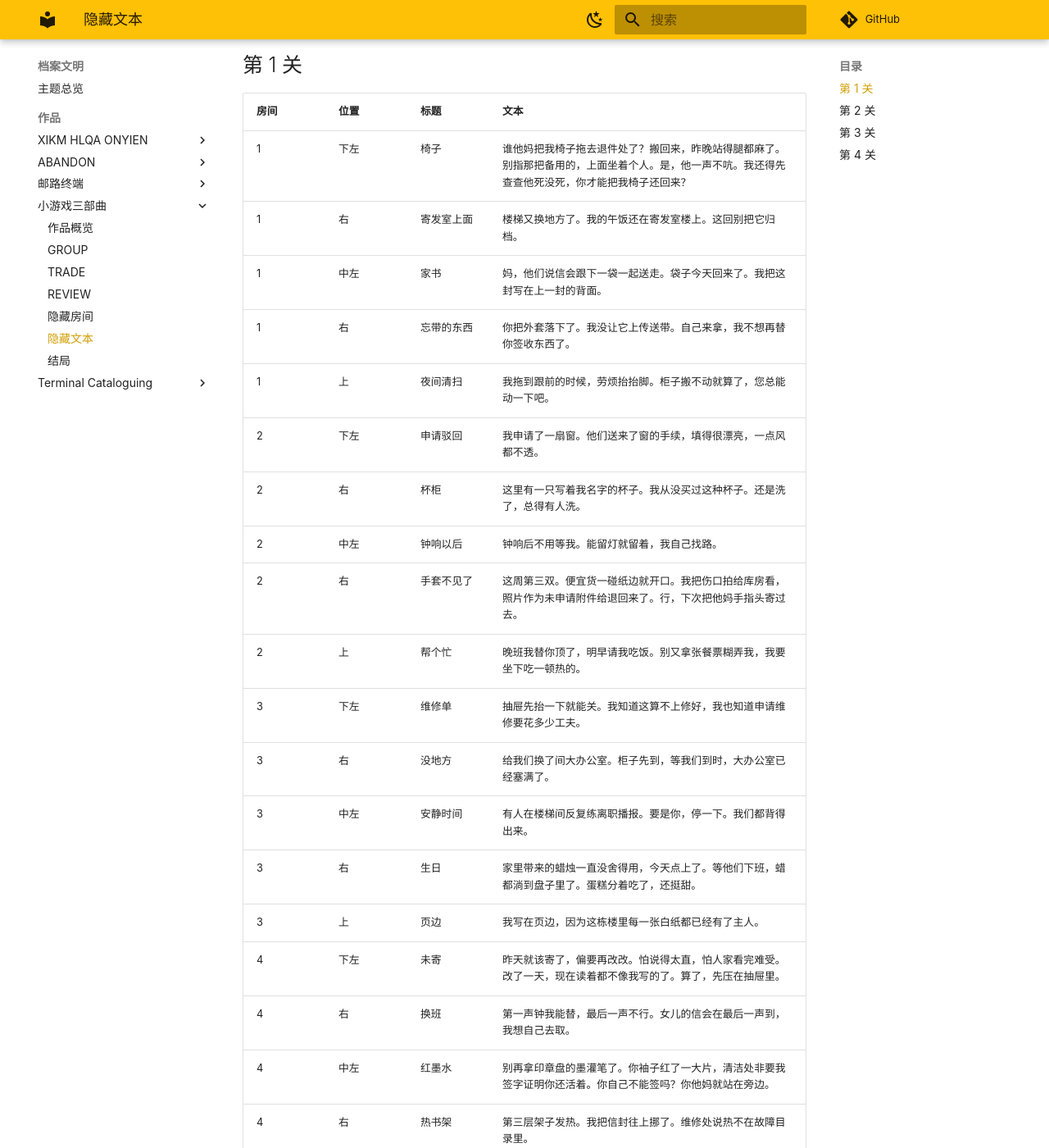
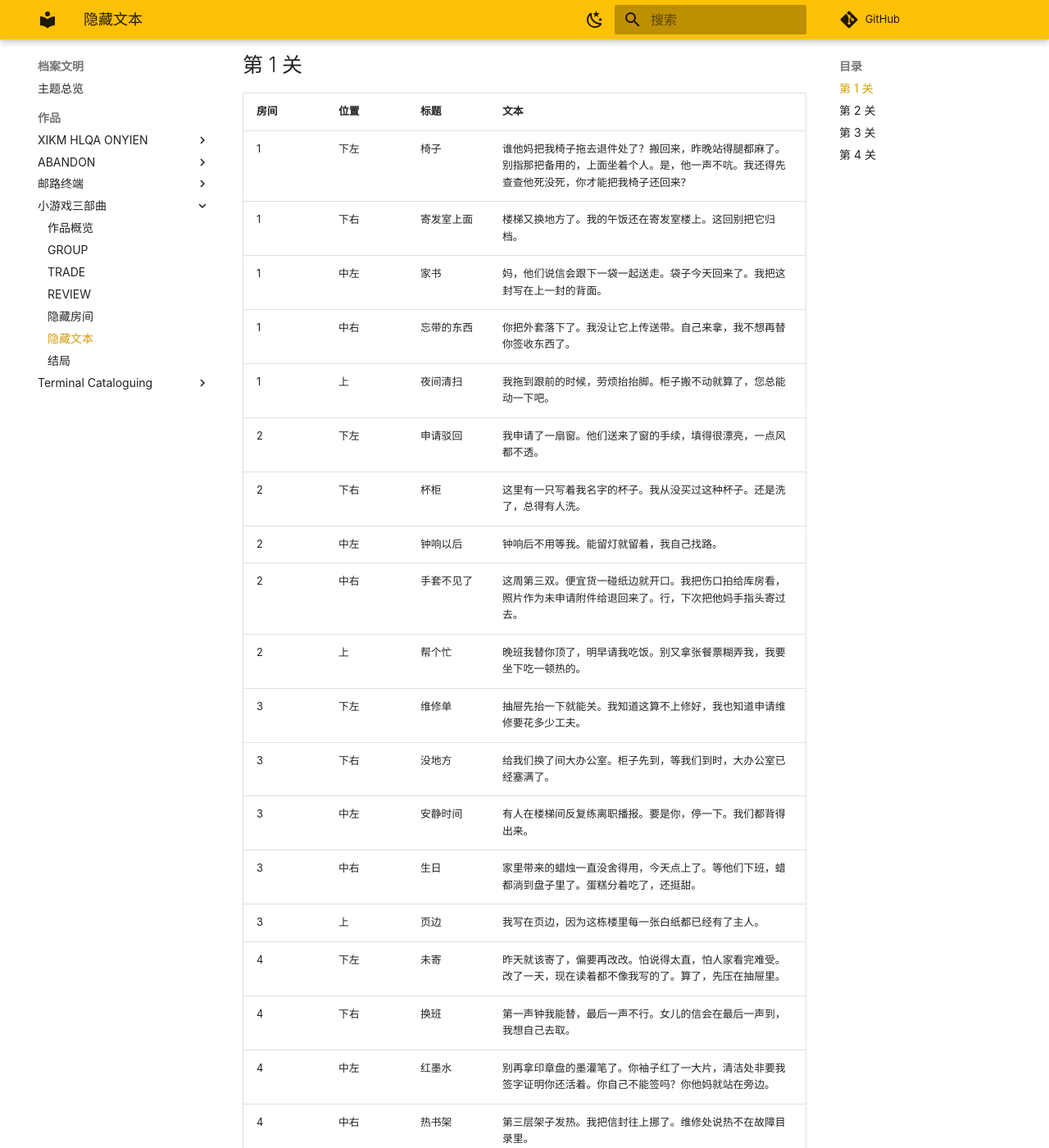
Before and after one commit to Rosmontis220/ARCHIVIST-Wiki, an MkDocs documentation site: the page built from docs/档案文明/作品/小游戏三部曲/隐藏文本.md, in a window 1280 px wide and 1400 px high, scrolled down 297 px. Shown: the whole window at 82% size. Built offline with MkDocs 1.6.1 and Material for MkDocs 9.7.7, drawn with Linux system fonts in a browser that asks for light colours; comment, search, counter and statistics services are not loaded; some of the changed text lies outside the part shown.

Commit message:
隐藏文本表修正：位置列继承层（下/中/上）

```diff
--- a/docs/档案文明/作品/小游戏三部曲/隐藏文本.md
+++ b/docs/档案文明/作品/小游戏三部曲/隐藏文本.md
@@ -15,24 +15,24 @@ REVIEW 每一关都有隐藏房间（进入方式见[隐藏房间](隐藏房间.
 | 房间 | 位置 | 标题 | 文本 |
 |---|---|---|---|
 | 1 | 下左 | 椅子 | 谁他妈把我椅子拖去退件处了？搬回来，昨晚站得腿都麻了。别指那把备用的，上面坐着个人。是，他一声不吭。我还得先查查他死没死，你才能把我椅子还回来？ |
-| 1 | 右 | 寄发室上面 | 楼梯又换地方了。我的午饭还在寄发室楼上。这回别把它归档。 |
+| 1 | 下右 | 寄发室上面 | 楼梯又换地方了。我的午饭还在寄发室楼上。这回别把它归档。 |
 | 1 | 中左 | 家书 | 妈，他们说信会跟下一袋一起送走。袋子今天回来了。我把这封写在上一封的背面。 |
-| 1 | 右 | 忘带的东西 | 你把外套落下了。我没让它上传送带。自己来拿，我不想再替你签收东西了。 |
+| 1 | 中右 | 忘带的东西 | 你把外套落下了。我没让它上传送带。自己来拿，我不想再替你签收东西了。 |
 | 1 | 上 | 夜间清扫 | 我拖到跟前的时候，劳烦抬抬脚。柜子搬不动就算了，您总能动一下吧。 |
 | 2 | 下左 | 申请驳回 | 我申请了一扇窗。他们送来了窗的手续，填得很漂亮，一点风都不透。 |
-| 2 | 右 | 杯柜 | 这里有一只写着我名字的杯子。我从没买过这种杯子。还是洗了，总得有人洗。 |
+| 2 | 下右 | 杯柜 | 这里有一只写着我名字的杯子。我从没买过这种杯子。还是洗了，总得有人洗。 |
 | 2 | 中左 | 钟响以后 | 钟响后不用等我。能留灯就留着，我自己找路。 |
-| 2 | 右 | 手套不见了 | 这周第三双。便宜货一碰纸边就开口。我把伤口拍给库房看，照片作为未申请附件给退回来了。行，下次把他妈手指头寄过去。 |
+| 2 | 中右 | 手套不见了 | 这周第三双。便宜货一碰纸边就开口。我把伤口拍给库房看，照片作为未申请附件给退回来了。行，下次把他妈手指头寄过去。 |
 | 2 | 上 | 帮个忙 | 晚班我替你顶了，明早请我吃饭。别又拿张餐票糊弄我，我要坐下吃一顿热的。 |
 | 3 | 下左 | 维修单 | 抽屉先抬一下就能关。我知道这算不上修好，我也知道申请维修要花多少工夫。 |
-| 3 | 右 | 没地方 | 给我们换了间大办公室。柜子先到，等我们到时，大办公室已经塞满了。 |
+| 3 | 下右 | 没地方 | 给我们换了间大办公室。柜子先到，等我们到时，大办公室已经塞满了。 |
 | 3 | 中左 | 安静时间 | 有人在楼梯间反复练离职播报。要是你，停一下。我们都背得出来。 |
-| 3 | 右 | 生日 | 家里带来的蜡烛一直没舍得用，今天点上了。等他们下班，蜡都淌到盘子里了。蛋糕分着吃了，还挺甜。 |
+| 3 | 中右 | 生日 | 家里带来的蜡烛一直没舍得用，今天点上了。等他们下班，蜡都淌到盘子里了。蛋糕分着吃了，还挺甜。 |
 | 3 | 上 | 页边 | 我写在页边，因为这栋楼里每一张白纸都已经有了主人。 |
 | 4 | 下左 | 未寄 | 昨天就该寄了，偏要再改改。怕说得太直，怕人家看完难受。改了一天，现在读着都不像我写的了。算了，先压在抽屉里。 |
-| 4 | 右 | 换班 | 第一声钟我能替，最后一声不行。女儿的信会在最后一声到，我想自己去取。 |
+| 4 | 下右 | 换班 | 第一声钟我能替，最后一声不行。女儿的信会在最后一声到，我想自己去取。 |
 | 4 | 中左 | 红墨水 | 别再拿印章盘的墨灌笔了。你袖子红了一大片，清洁处非要我签字证明你还活着。你自己不能签吗？你他妈就站在旁边。 |
-| 4 | 右 | 热书架 | 第三层架子发热。我把信封往上挪了。维修处说热不在故障目录里。 |
+| 4 | 中右 | 热书架 | 第三层架子发热。我把信封往上挪了。维修处说热不在故障目录里。 |
 | 4 | 上 | 借鞋 | 你的鞋在我桌下，我的还留在渡口你那边。走路小心些。 |
 
 ## 第 2 关
@@ -40,24 +40,24 @@ REVIEW 每一关都有隐藏房间（进入方式见[隐藏房间](隐藏房间.
 | 房间 | 位置 | 标题 | 文本 |
 |---|---|---|---|
 | 1 | 下左 | 错钟 | 钟提前响了，大家走了。我留下数完，钟的记录却说我响铃前就走了。 |
-| 1 | 右 | 灰尘账 | 灰尘要是也算留存材料，就该给清洁工处理费。这是我第二次写出来。 |
+| 1 | 下右 | 灰尘账 | 灰尘要是也算留存材料，就该给清洁工处理费。这是我第二次写出来。 |
 | 1 | 中左 | 包裹绳 | 库房说交回一整卷绳才给发一整卷。我问绑包裹用掉的那截怎么办，说不在申请范围内。恭喜这位，荣获全楼第一位无绳邮递员称号。 |
-| 1 | 右 | 楼梯平台 | 每天晚上有人等在平台上。我给他一把椅子，他问坐下会不会改变他的位置。 |
+| 1 | 中右 | 楼梯平台 | 每天晚上有人等在平台上。我给他一把椅子，他问坐下会不会改变他的位置。 |
 | 1 | 上 | 凉饭 | 拿撤回炉热午饭，饭没了，机器给打了一张完成回执。看来今天吃这个。谁再说至少是热的，过来跟我一起把回执吃了。 |
 | 2 | 下左 | 栏杆下面 | 我能听见楼下办公室，楼下听不见我们。我把牢骚扔过栏杆，希望有一张落到桌上。 |
-| 2 | 右 | 签名 | 我的签名已经简化成一个圈加一个点，复核照批。想试试底线在哪，旁边又画了个屁股。也批了。我对这个部门很有意见。 |
+| 2 | 下右 | 签名 | 我的签名已经简化成一个圈加一个点，复核照批。想试试底线在哪，旁边又画了个屁股。也批了。我对这个部门很有意见。 |
 | 2 | 中左 | 柜子钥匙 | 钥匙是在锁着的柜子里面找到的。请先记下这件事，免得有人问我怎么找到的。 |
-| 2 | 右 | 空盘 | 空盘被作为一次空投递退回。现在得送一只盘，解释上一只盘。 |
+| 2 | 中右 | 空盘 | 空盘被作为一次空投递退回。现在得送一只盘，解释上一只盘。 |
 | 2 | 上 | 晚饭时的名字 | 晚饭想试着叫真名，最后三个人被叫成一个名字。我们笑得有点太大声了。 |
 | 3 | 下左 | 擦窗 | 擦了墙上画的窗，报了加班费。你先别急着骂我，他们每周还雇画师把灰重新画上去。我俩合作挺好的，别给捅出去。 |
-| 3 | 右 | 假日排班 | 表上没有假日，只有一块标着假日的空格。我们轮流守那块空格。 |
+| 3 | 下右 | 假日排班 | 表上没有假日，只有一块标着假日的空格。我们轮流守那块空格。 |
 | 3 | 中左 | 小植物 | 灯还没装好，它就朝那边长了。我还是把它放在桌上。有东西在长，总是好事。 |
-| 3 | 右 | 备用外套 | 这件衣服谁值夜班谁穿得合身。我那件带回家以后，反而不合身了。 |
+| 3 | 中右 | 备用外套 | 这件衣服谁值夜班谁穿得合身。我那件带回家以后，反而不合身了。 |
 | 3 | 上 | 歪推车 | 推车左轮保持歪着。轮子正了，转弯就撞墙。 |
 | 4 | 下左 | 私人生日 | 我知道自己的生日，索引记的是另一天。有人来制止以前，两个都过。 |
-| 4 | 右 | 新邻居 | 新办公室一夜之间来了。里面的人记得和我们共事了很多年。我问了他们水壶的事。 |
+| 4 | 下右 | 新邻居 | 新办公室一夜之间来了。里面的人记得和我们共事了很多年。我问了他们水壶的事。 |
 | 4 | 中左 | 水壶 | 水没开，壶就叫。有人贴了张警告，另一个人又贴了张关于警告的警告。水还是凉的，工钱报了三个班。进展喜人。 |
-| 4 | 右 | 拼写 | 改了地址，包裹退到了我这里。原来的拼写错了，可它好像确实有地方能去。 |
+| 4 | 中右 | 拼写 | 改了地址，包裹退到了我这里。原来的拼写错了，可它好像确实有地方能去。 |
 | 4 | 上 | 衣钩 | 有人在我的衣钩上写了旧部门名。我还把衣服挂那儿，它知道这件衣服有多重。 |
 
 ## 第 3 关
@@ -65,24 +65,24 @@ REVIEW 每一关都有隐藏房间（进入方式见[隐藏房间](隐藏房间.
 | 房间 | 位置 | 标题 | 文本 |
 |---|---|---|---|
 | 1 | 下左 | 铰链 | 门终于不叫了，真好。也打不开了。维修说旧故障排除，新故障另计，收两次工时。这帮孙子真会做生意。 |
-| 1 | 右 | 晚车 | 车迟到就等它。司机迟到，别拿信受罚。 |
+| 1 | 下右 | 晚车 | 车迟到就等它。司机迟到，别拿信受罚。 |
 | 1 | 中左 | 一张白纸 | 留了一张白纸，等下班再用。我没什么重要的事要写，所以才留着它。 |
-| 1 | 右 | 安静房间 | 以前很吵的房间，撤掉索引以后被说成安静了。我路过那段楼梯还是走得很快。 |
+| 1 | 中右 | 安静房间 | 以前很吵的房间，撤掉索引以后被说成安静了。我路过那段楼梯还是走得很快。 |
 | 1 | 上 | 杯把 | 别把所有杯把都转到背着走道的一边。新来的办事员只有一只手。 |
 | 2 | 下左 | 补发工资 | 工资装在一个写着上一载体的袋里送来，花不了。会计看起来很尴尬。 |
-| 2 | 右 | 搬桌 | 桌子搬了，抽屉没搬。我的私人物品现在属于另一层的桌子。 |
+| 2 | 下右 | 搬桌 | 桌子搬了，抽屉没搬。我的私人物品现在属于另一层的桌子。 |
 | 2 | 中左 | 长队 | 第一声钟以后队伍就没动过。我不敢问我们到底是队伍，还是它的记录。 |
-| 2 | 右 | 两只钟 | 两只钟走得不一样。慢的说该吃饭我就吃，快的说下班我就走。 |
+| 2 | 中右 | 两只钟 | 两只钟走得不一样。慢的说该吃饭我就吃，快的说下班我就走。 |
 | 2 | 上 | 文件夹的气味 | 最旧的文件夹有雨味。这里不下雨。难熬的时候我会打开一个。 |
 | 3 | 下左 | 告示 | 拆了不许拆告示的告示。它把防火说明挡住了。 |
-| 3 | 右 | 新椅子 | 新椅子没有腿。库房说是给另一种投影用的。我现在坐地上。 |
+| 3 | 下右 | 新椅子 | 新椅子没有腿。库房说是给另一种投影用的。我现在坐地上。 |
 | 3 | 中左 | 装订线 | 用装订线缝了袖子。复核处接受了，洗衣处不接受。 |
-| 3 | 右 | 错层 | 半个班次都在错误楼层。工作一样，那边没人想让我走。 |
+| 3 | 中右 | 错层 | 半个班次都在错误楼层。工作一样，那边没人想让我走。 |
 | 3 | 上 | 小偷窃 | 顺走一个回形针，原位置出现了个空轮廓。吓得我给放回去，轮廓还在。现在两个回形针，一个叫没有。谁爱统计文具谁去，别找我。 |
 | 4 | 下左 | 睡觉的回执 | 他们要休息证明。我交了张白纸，这次倒挺诚实。 |
-| 4 | 右 | 灯下 | 同事背对着我们，在灯下读信。我们都学会了在他读完前装作忙着。 |
+| 4 | 下右 | 灯下 | 同事背对着我们，在灯下读信。我们都学会了在他读完前装作忙着。 |
 | 4 | 中左 | 故障 | 电梯他妈坏了，我报修。检查员来了，看了故障告示，打钩，走了。我问电梯呢？他说不归他管，检查东西的另有其人。 |
-| 4 | 右 | 致读者 | 当你看到这个信件的时候，说明你已经看到了这个信件。全文到此结束。有人说私人信件应该写点有用的东西，希望这封能帮上忙。 |
+| 4 | 中右 | 致读者 | 当你看到这个信件的时候，说明你已经看到了这个信件。全文到此结束。有人说私人信件应该写点有用的东西，希望这封能帮上忙。 |
 | 4 | 上 | 午后光 | 今天走廊照进了午后的光。我们站着，直到有人问谁批准耽搁了。 |
 
 ## 第 4 关
@@ -90,22 +90,22 @@ REVIEW 每一关都有隐藏房间（进入方式见[隐藏房间](隐藏房间.
 | 房间 | 位置 | 标题 | 文本 |
 |---|---|---|---|
 | 1 | 下左 | 名牌 | 擦亮了一块谁也读不出的名牌。刻痕够深，手指能摸到。也许有人还能找到自己的桌。 |
-| 1 | 右 | 清点 | 数了空房间，没有数人。报告让他们很满意。我不满意。 |
+| 1 | 下右 | 清点 | 数了空房间，没有数人。报告让他们很满意。我不满意。 |
 | 1 | 中左 | 借来的黎明 | 寄发处用完以前，黎明算借用。下班后请归还窗帘。 |
-| 1 | 右 | 私人道歉 | 信封里放了道歉。复核说属于额外物件，拿掉了。我说那是包装。 |
+| 1 | 中右 | 私人道歉 | 信封里放了道歉。复核说属于额外物件，拿掉了。我说那是包装。 |
 | 1 | 上 | 印泥 | 印泥干了。我不盖印了，只压一下。远看没区别。 |
 | 2 | 下左 | 楼梯间 | 昨天你替我扶着门，今天名单上找不到你。明天我替你扶。 |
-| 2 | 右 | 厚信封 | 撤回以后信封更厚了。我问拿出来过东西吗，没人答。 |
+| 2 | 下右 | 厚信封 | 撤回以后信封更厚了。我问拿出来过东西吗，没人答。 |
 | 2 | 中左 | 留下的椅子 | 搬办公室时留了一把椅子。这样说，比说谁留下了容易。 |
-| 2 | 右 | 餐票 | 餐票上是旧照片，里面的我看起来高兴些。厨师还让吃。 |
+| 2 | 中右 | 餐票 | 餐票上是旧照片，里面的我看起来高兴些。厨师还让吃。 |
 | 2 | 上 | 撕纸 | 不小心撕了一页。他们要我交代两半的去向。别的坏东西也能这么仔细地对待就好了。 |
 | 3 | 下左 | 扶手 | 扶手没到最后一级。我还是伸手去扶。习惯一直有用，直到某天没用了。 |
-| 3 | 右 | 撤回以后 | 撤回做完了，地也扫了。同事还在听。我装作没看见。 |
+| 3 | 下右 | 撤回以后 | 撤回做完了，地也扫了。同事还在听。我装作没看见。 |
 | 3 | 中左 | 入职提醒 | 记下吃午饭的地方。丢掉一个房间，比丢掉一栋楼容易。 |
-| 3 | 右 | 等候架 | 每天早上擦等候架，还是那个信封。我没动它下面的灰。 |
+| 3 | 中右 | 等候架 | 每天早上擦等候架，还是那个信封。我没动它下面的灰。 |
 | 3 | 上 | 照片 | 照片退回来时背景没了。人我认识，但愿还知道她当时站在哪。 |
 | 4 | 下左 | 短缺 | 没纸，缺纸申请表倒多得很。我拿一张写了这封。你也缺纸就拿走。部门要查缺纸证明，让他们看这封信原来在的那块地方。 |
-| 4 | 右 | 看门 | 最后一声钟要关门。我等脚步停了再关，这周脚步一直没停。 |
+| 4 | 下右 | 看门 | 最后一声钟要关门。我等脚步停了再关，这周脚步一直没停。 |
 | 4 | 中左 | 留灯 | 我不能一直开着灯。走之前能把灯朝平台转一转。 |
-| 4 | 右 | 墙体损坏 | 为看封信，你把一面好好的墙打穿了，挺厉害。维修账单在隔壁，想拿可能还得再打穿一面。请继续，费用自理。 |
+| 4 | 中右 | 墙体损坏 | 为看封信，你把一面好好的墙打穿了，挺厉害。维修账单在隔壁，想拿可能还得再打穿一面。请继续，费用自理。 |
 | 4 | 上 | 等到早晨 | 我等到早晨。没人答应过有早晨，我只是累了，想找个时刻不用再数。 |
```
